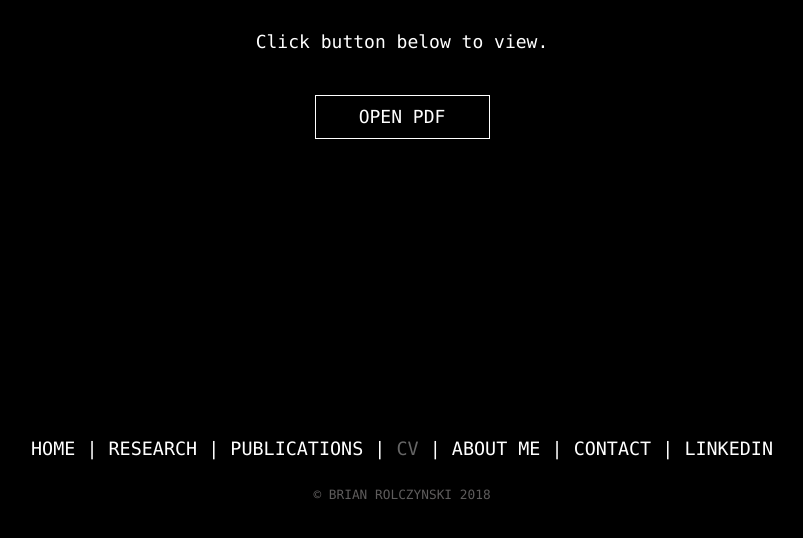
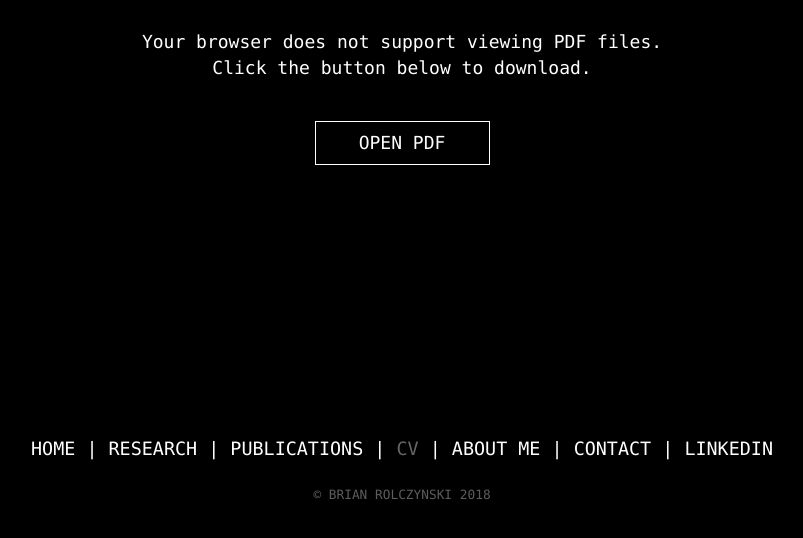
Before and after one commit to rolczynskis/brian-personal-website, a plain HTML site: page curriculum_vitae/index.html in a window 1280 px wide. Shown: the part 252-790 px from the top of the page, without its empty margins (238-1041 px from the left). Drawn offline with nearby package versions, Linux system fonts and the light colour scheme.

Commit message:
Automated commit at 2018-09-30 00:55:13 UTC by middleman-deploy 2.0.0-alpha

```diff
--- a/curriculum_vitae/index.html
+++ b/curriculum_vitae/index.html
@@ -43,7 +43,7 @@
 
       <div class="full_cv">
   <object data="/cv/Rolczynski_CV.pdf" width="768" height="1050">
-    <p>Click button below to view.</p>
+    <p>Your browser does not support viewing PDF files.<br>Click the button below to download.</p>
     <form action="/cv/Rolczynski_CV.pdf" target="_blank">
       <button class="cv_button_backup_full">OPEN PDF</button>
     </form>
```
